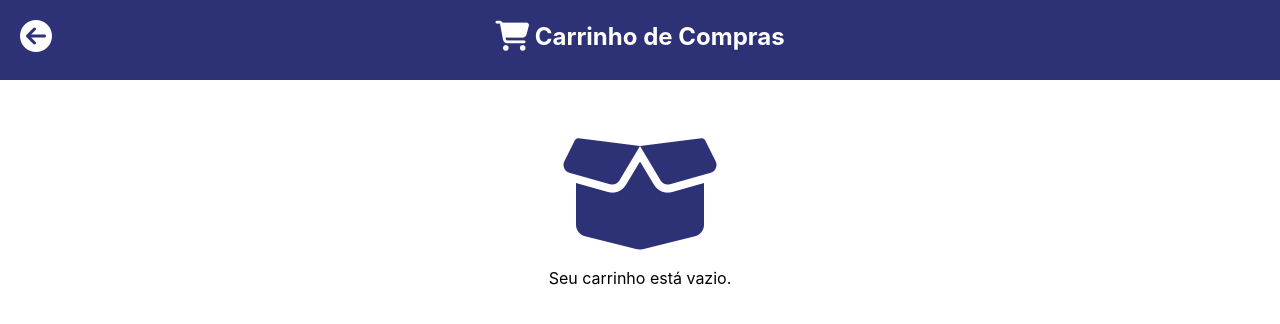
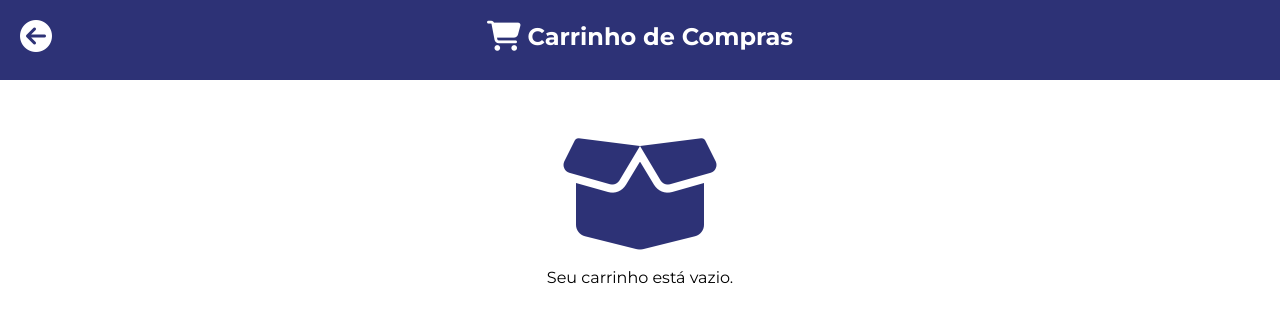
Before and after one commit to thosijulio/frontend-online-store, a React (Create React App) app: page /cart-shopping in a window 1280 px wide. Shown: the top 324 px of the page. Built offline with nearby package versions, Linux system fonts and the light colour scheme.

Commit message:
style-adição-fonte-montserrat

```diff
--- a/public/index.html
+++ b/public/index.html
@@ -10,6 +10,9 @@
       content="Web site created using create-react-app"
     />
     <link rel="apple-touch-icon" href="%PUBLIC_URL%/logo192.png" />
+    <link rel="preconnect" href="https://fonts.googleapis.com">
+<link rel="preconnect" href="https://fonts.gstatic.com" crossorigin>
+<link href="https://fonts.googleapis.com/css2?family=Montserrat:ital,wght@0,100;0,200;0,300;0,400;0,500;0,600;0,700;0,800;0,900;1,100;1,200;1,300;1,400;1,500;1,600;1,700;1,800;1,900&display=swap" rel="stylesheet">
     <!--
       manifest.json provides metadata used when your web app is installed on a
       user's mobile device or desktop. See https://developers.google.com/web/fundamentals/web-app-manifest/
@@ -24,7 +27,7 @@
       work correctly both with client-side routing and a non-root public URL.
       Learn how to configure a non-root public URL by running `npm run build`.
     -->
-    <title>React App</title>
+    <title>Front-end Online Store</title>
   </head>
   <body>
     <noscript>You need to enable JavaScript to run this app.</noscript>
--- a/src/App.css
+++ b/src/App.css
@@ -1,4 +1,5 @@
 * {
   margin: 0;
   padding: 0;
+  font-family: 'Montserrat', sans-serif;
 }
--- a/src/pages/CartShopping.css
+++ b/src/pages/CartShopping.css
@@ -5,6 +5,7 @@
   flex-direction: column;
   height: 80px;
   margin-bottom: 50px;
+  width: 100%;
 }
 
 .cart-shopping-header div {
--- a/src/pages/ProductList.css
+++ b/src/pages/ProductList.css
@@ -103,6 +103,7 @@
     margin: 0px auto;
     padding: 0 50px;
     font-size: larger;
+    width: 50%;
   }
 
   .product-list-section i {
```
